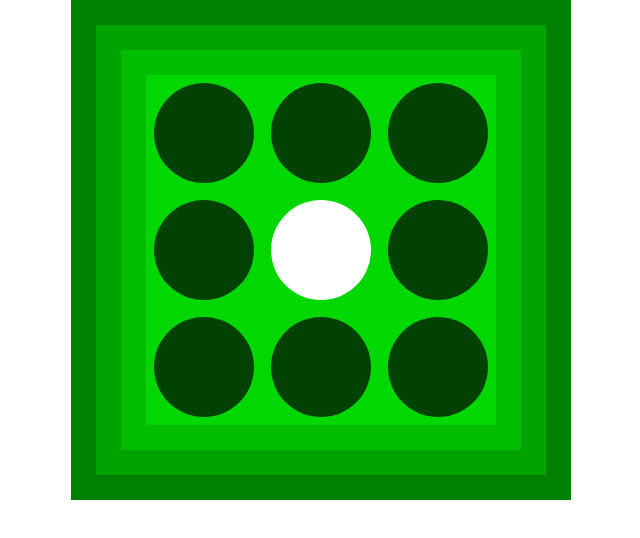
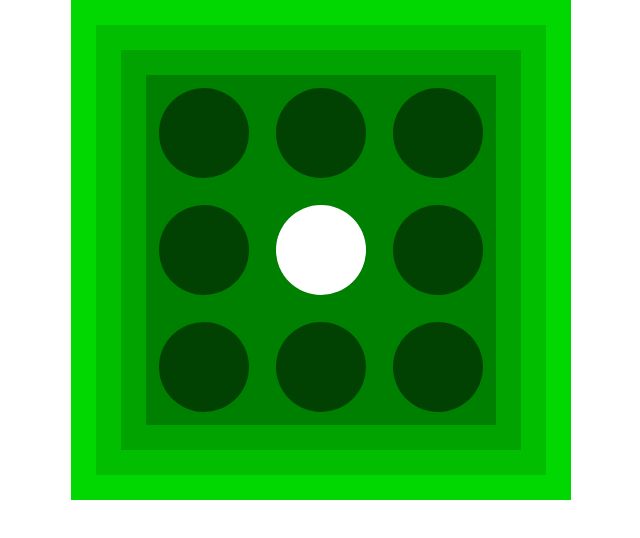
Before and after one commit to Eathylik/Exercice-Positionnement, a plain HTML site: page carre miroir/index.html in a window 1280 px wide. Shown: the whole page, without its empty margins (319-959 px from the left). Drawn offline with Linux system fonts and the light colour scheme.

Commit message:
Positionnement

```diff
--- a/carre miroir/style.css
+++ b/carre miroir/style.css
@@ -7,7 +7,7 @@ body {
 }
 
 .carre1 {
-    background-color: green;
+    background-color: rgb(1, 216, 1);
     height: 500px;
     width: 500px;
     display: flex;
@@ -16,7 +16,7 @@ body {
 }
 
 .carre2 {
-    background-color: rgb(0, 163, 0);
+    background-color: rgb(1, 190, 1);
     height: 450px;
     width: 450px;
     display: flex;
@@ -25,7 +25,7 @@ body {
 }
 
 .carre3 {
-    background-color: rgb(1, 190, 1);
+    background-color: rgb(0, 163, 0);
     height: 400px;
     width: 400px;
     display: flex;
@@ -34,7 +34,7 @@ body {
 }
 
 .carre4 {
-    background-color: rgb(1, 216, 1);
+    background-color: green;
     height: 350px;
     width: 350px;
     display: flex;
@@ -45,8 +45,8 @@ body {
 
 .cercle {
     background-color: rgb(1, 65, 1);
-    height: 100px;
-    width: 100px;
+    height: 90px;
+    width: 90px;
     border-radius: 50%;
 
 }
```
